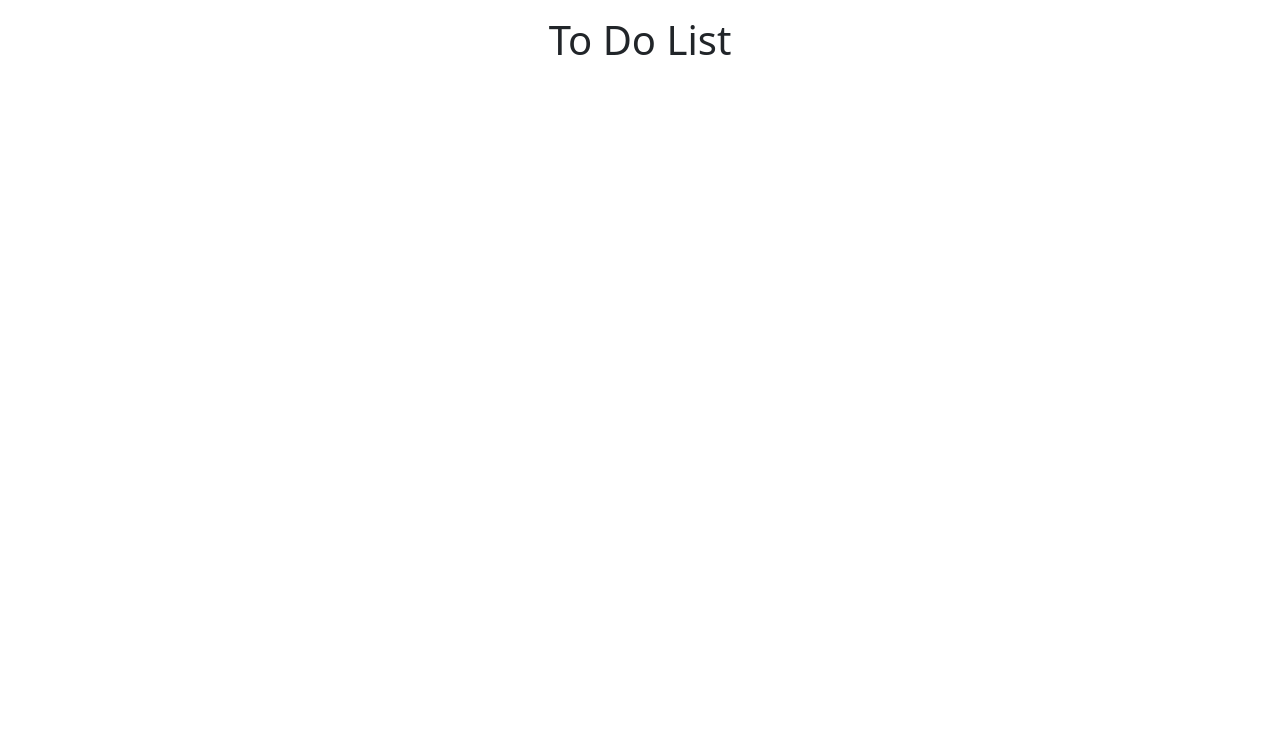
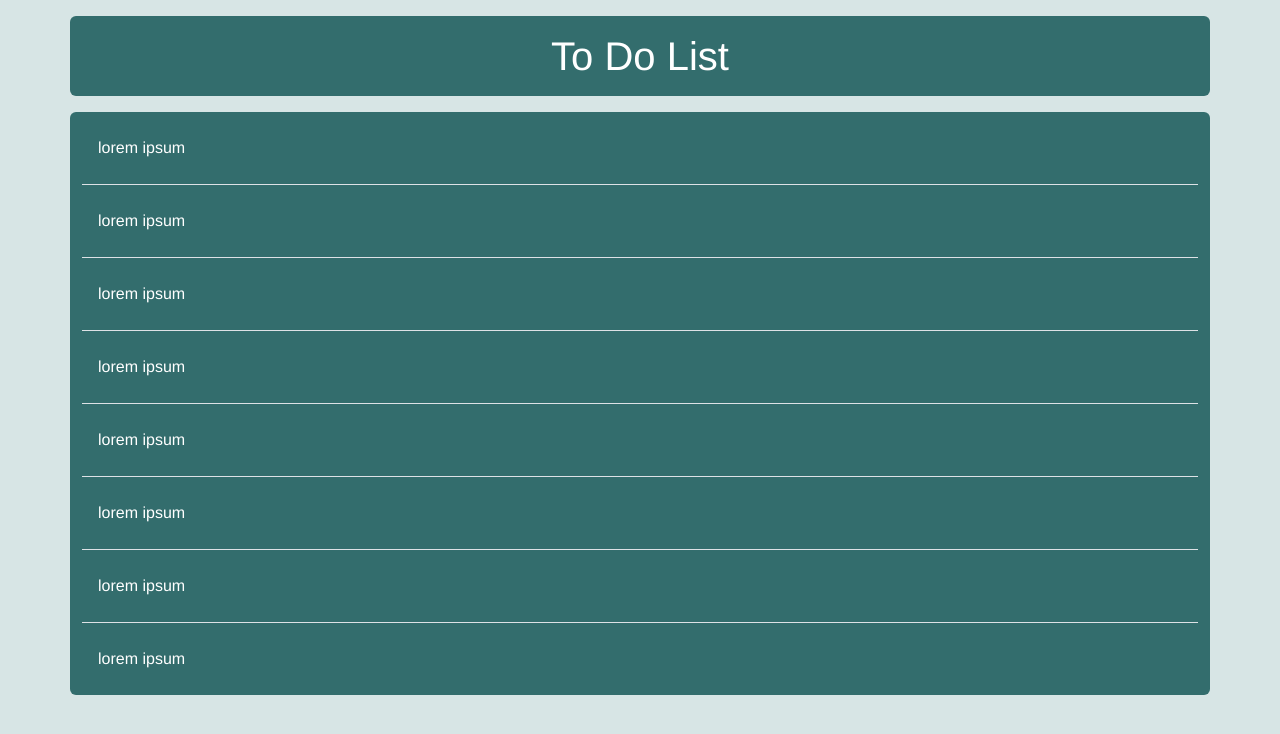
Before and after one commit to LorenzoPranio/vue-todolist, a plain HTML site: page index.html in a window 1280 px wide. Drawn offline with nearby package versions, Linux system fonts and the light colour scheme.

Commit message:
[UPD]Added a little bit of style in index.html and style.css

```diff
--- a/css/style.css
+++ b/css/style.css
@@ -3,3 +3,17 @@
     padding: 0;
     box-sizing: border-box;
 }
+
+body{
+    font-family: 'Franklin Gothic Medium', 'Arial Narrow', Arial, sans-serif;
+    background-color: rgba(125, 170, 170, 0.3);
+}
+
+.bg-cyan{
+    background-color: rgb(51, 109, 109);
+}
+
+h1, p{
+    color: white;
+    margin-top: 1rem;
+}
--- a/index.html
+++ b/index.html
@@ -9,9 +9,9 @@
 </head>
 <body>
     <header>
-        <div class="container">
+        <div class="container mt-3">
             <div class="row">
-                <div class="col-12">
+                <div class="col-12 bg-cyan rounded">
                     <h1 class="text-center m-3">To Do List</h1>
                 </div>
             </div>
@@ -19,11 +19,33 @@
     </header>
     <main>
         <!-- lista delle cose da fare -->
-         <div class="container mt-4">
+         <div class="container mt-3">
             <div class="row">
-                <div class="col-12">
+                <div class="col-12 bg-cyan rounded">
                     <ul class="list-group list-group-flush">
-                        <li class="list-group-item">
+                        <li class="list-group-item bg-cyan">
+                            <p>lorem ipsum</p>
+                        </li>
+                        <li class="list-group-item bg-cyan">
+                            <p>lorem ipsum</p>
+                        </li>
+                        <li class="list-group-item bg-cyan">
+                            <p>lorem ipsum</p>
+                        </li>
+                        <li class="list-group-item bg-cyan">
+                            <p>lorem ipsum</p>
+                        </li>
+                        <li class="list-group-item bg-cyan">
+                            <p>lorem ipsum</p>
+                        </li>
+                        <li class="list-group-item bg-cyan">
+                            <p>lorem ipsum</p>
+                        </li>
+                        <li class="list-group-item bg-cyan">
+                            <p>lorem ipsum</p>
+                        </li>
+                        <li class="list-group-item bg-cyan">
+                            <p>lorem ipsum</p>
                         </li>
                     </ul>
                 </div>
```
